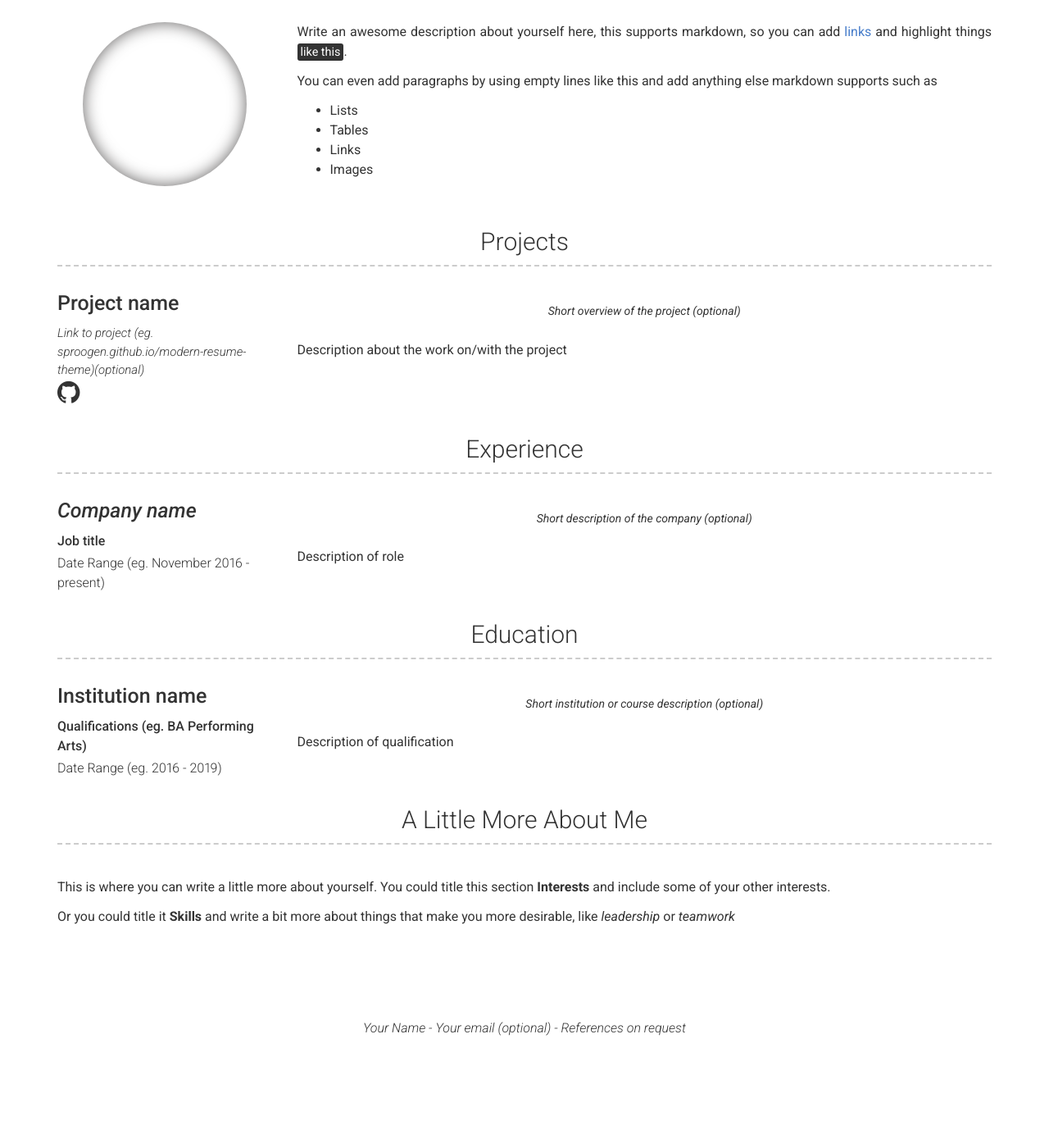
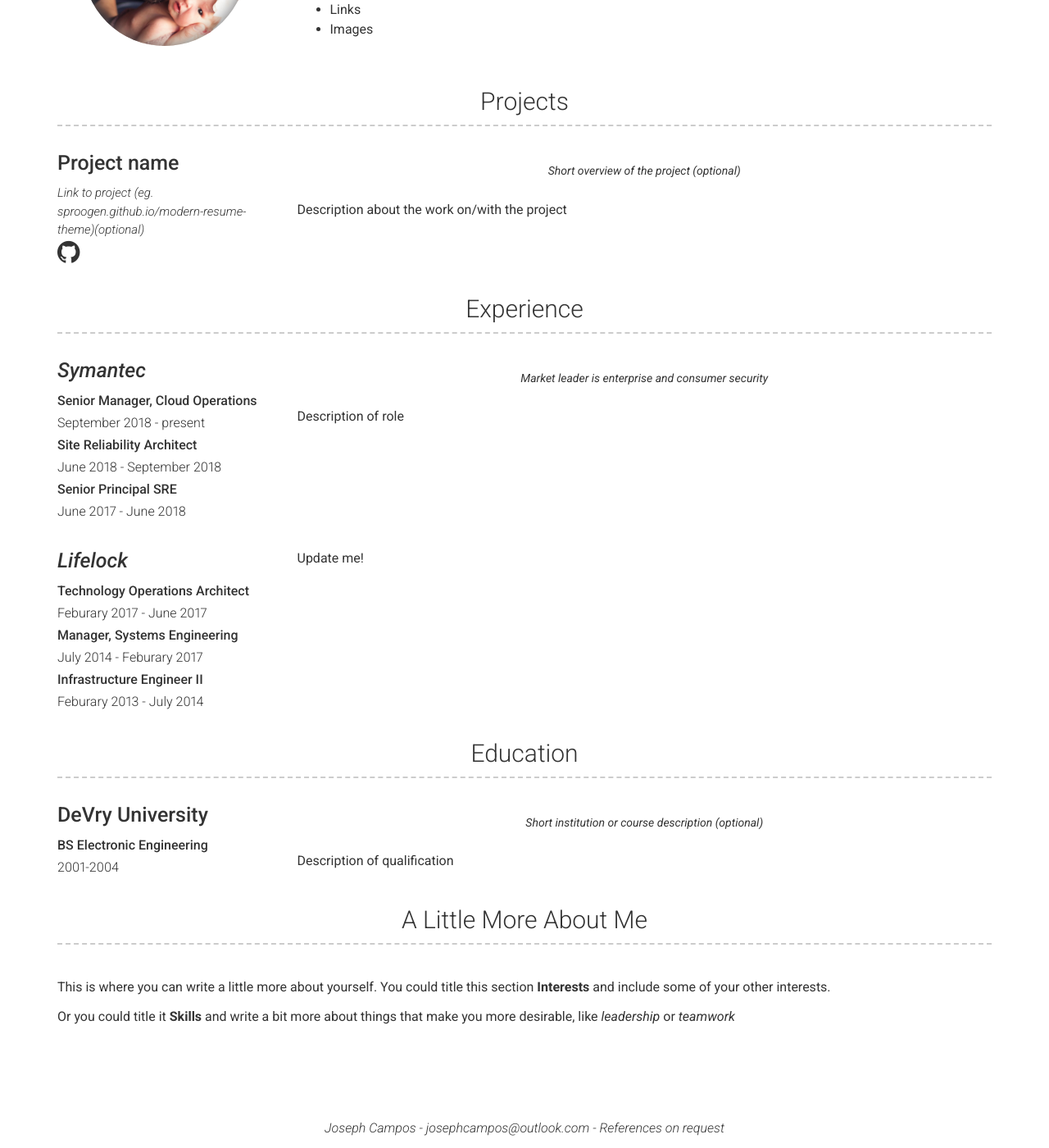
Before and after one commit to Thutm/about-me, a Jekyll site: the page built from index.md, in a window 1280 px wide and 1400 px high, scrolled down 446 px. Shown: the whole window at 82% size. Built offline with Jekyll 4.4.1, drawn with Linux system fonts in a browser that asks for light colours; before the commit the page ends 1724 px from its top, so only the background shows below that; some of the changed text lies outside the part shown.

Commit message:
General customizations and playing around with new template

```diff
--- a/_config.yml
+++ b/_config.yml
@@ -1,30 +1,30 @@
 # Site
-repository: Git repository where your resume will be hosted, only required if you are hosting on GitHub (eg. sproogen/modern-resume-theme)
+repository: thutm/about-me
 # favicon: Directory of your favicon (eg. images/favicon.ico)(optional)
 
 # Personal info
-name: Your Name
-title: Your job title
-email: Your email (optional)
-phone: Your phone number (optional)
-website: Your website (eg. https://google.com)(optional)
+name: Joseph Campos
+title: Manager and Architect
+email: josephcampos@outlook.com
+#phone: Your phone number (optional)
+website: thutm.github.io
 
 # Social links
-twitter_username: jekyllrb
-github_username:  jekyll
-dribbble_username: jekyll
-facebook_username: jekyll
-flickr_username: jekyll
-instagram_username: jekyll
-linkedin_username: jekyll
-xing_username: jekyll
-pinterest_username: jekyll
-youtube_username: jekyll
-googleplus_username: +jekyll
+#twitter_username: jekyllrb
+github_username: thutm
+#dribbble_username: jekyll
+#facebook_username: jekyll
+#flickr_username: jekyll
+#instagram_username: jekyll
+linkedin_username: jbcampos
+#xing_username: jekyll
+#pinterest_username: jekyll
+#youtube_username: jekyll
+#googleplus_username: +jekyll
 
 # About Section
 # about_title: About Me (Use this to override about section title)
-about_profile_image: Directory of profile image (eg. images/profile.jpg)
+about_profile_image: profile.jpeg
 about_content: | # this will include new lines to allow paragraphs
   Write an awesome description about yourself here, this supports markdown, so you can add [links](http://foobar.com) and highlight things <mark>like this</mark>.
 
@@ -62,4 +62,4 @@ sass:
   style: compressed
 
 plugins:
- - jekyll-seo-tag
+  - jekyll-seo-tag
--- a/_data/education.yml
+++ b/_data/education.yml
@@ -1,7 +1,7 @@
 # Education Template
-- name: Institution name
-  dates: Date Range (eg. 2016 - 2019)
-  qualification: Qualifications (eg. BA Performing Arts)
+- name: DeVry University
+  dates: 2001-2004
+  qualification: BS Electronic Engineering
   quote: >
     Short institution or course description (optional)
   description: | # this will include new lines to allow paragraphs
--- a/_data/experience.yml
+++ b/_data/experience.yml
@@ -1,9 +1,26 @@
 # Experience template
-- company: Company name
-  link: Link to company (optional)
-  job_title: Job title
-  dates: Date Range (eg. November 2016 - present)
+- company: Symantec
+  link: https://www.Symantec.com
+  jobs:
+    - title: Senior Manager, Cloud Operations
+      dates: September 2018 - present
+    - title: Site Reliability Architect
+      dates: June 2018 - September 2018
+    - title: Senior Principal SRE
+      dates: June 2017 - June 2018
   quote: >
-   Short description of the company (optional)
+    Market leader is enterprise and consumer security
   description: | # this will include new lines to allow paragraphs
     Description of role
+
+- company: Lifelock
+  link: https://www.Lifelock.com
+  jobs:
+    - title: Technology Operations Architect
+      dates: Feburary 2017 - June 2017
+    - title: Manager, Systems Engineering
+      dates: July 2014 - Feburary 2017
+    - title: Infrastructure Engineer II
+      dates: Feburary 2013 - July 2014
+  description: | # this will include new lines to allow paragraphs
+    Update me!
```
Also changed, not shown: profile.jpeg (added), 13 other files.
